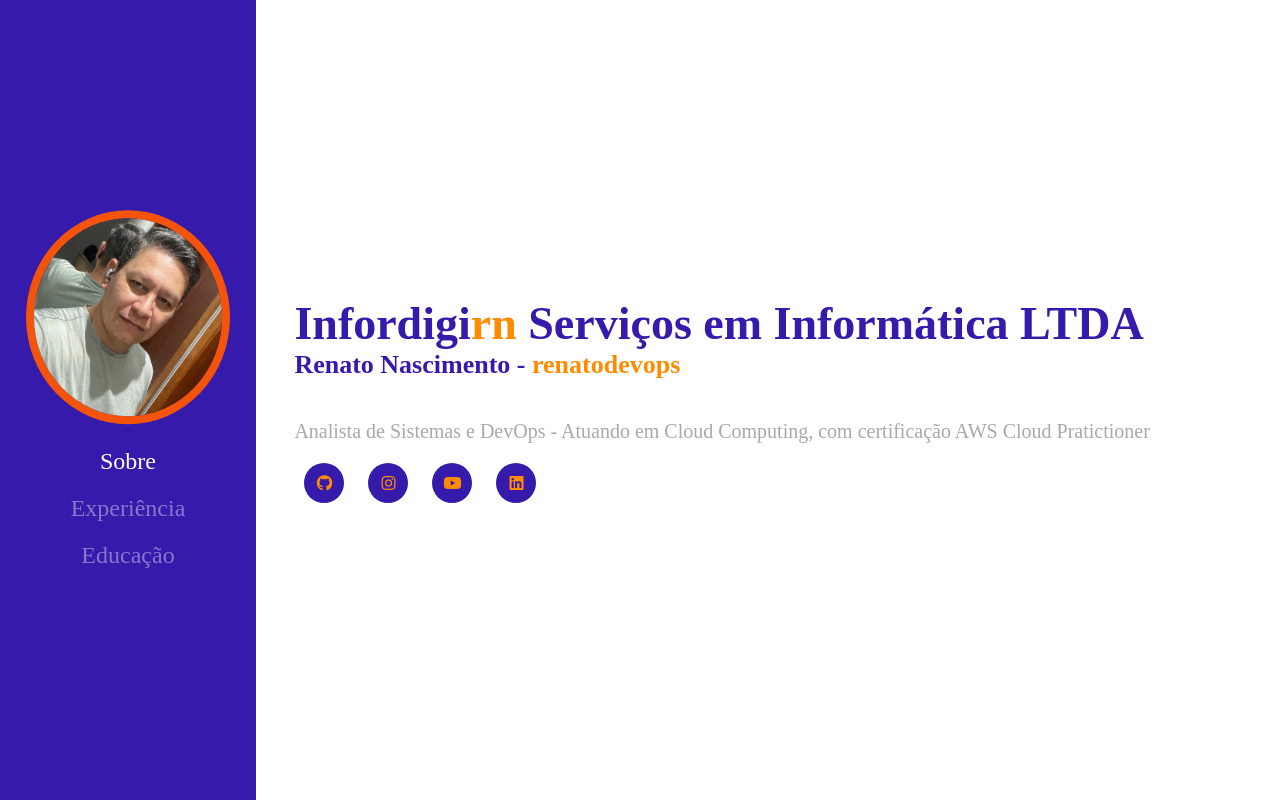
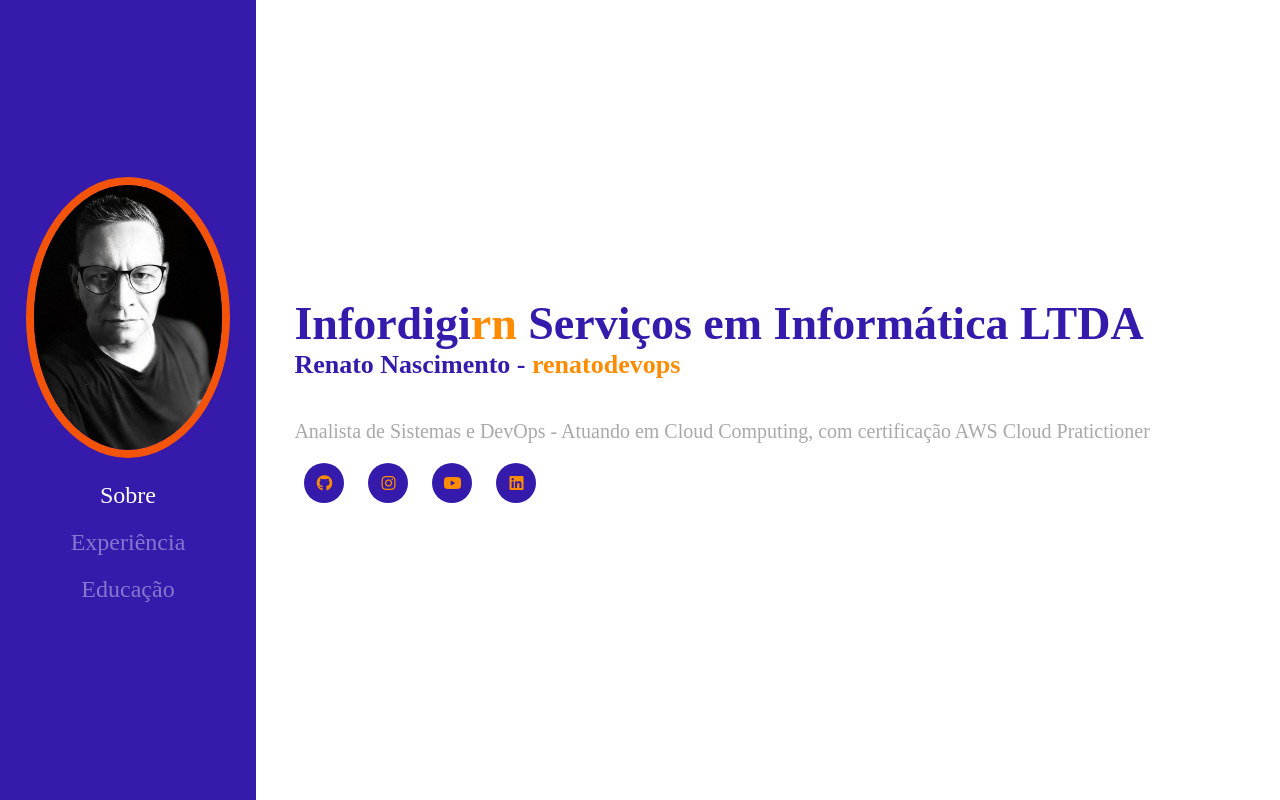
Before and after one commit to renatoDev0ps/infordigirn-site, a plain HTML site: page index.html in a window 1280 px wide. Drawn offline with Linux system fonts and the light colour scheme; a web font is replaced by a local one.

Commit message:
feat: add new profile photo

```diff
--- a/index.html
+++ b/index.html
@@ -19,7 +19,7 @@
 
       <div class="sidebar-pos">
         <div class="img-sidebar">
-          <img src="assets/foto-perfil2.jpeg" alt="">
+          <img src="assets/foto-perfil1.jpeg" alt="">
         </div> <!-- img -->
         <div class="menu">
           <a class="selected" href="#">Sobre</a>
```
Also changed, not shown: assets/foto-perfil1.jpeg (added).
